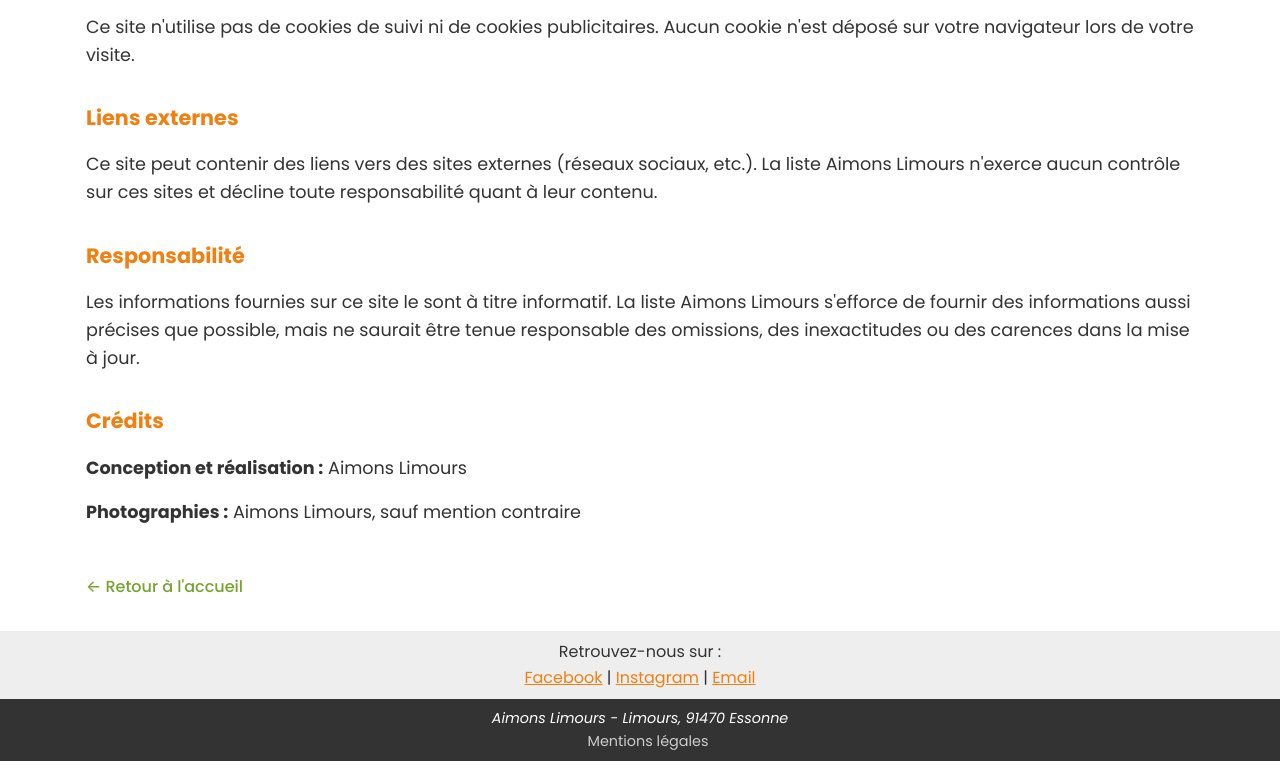
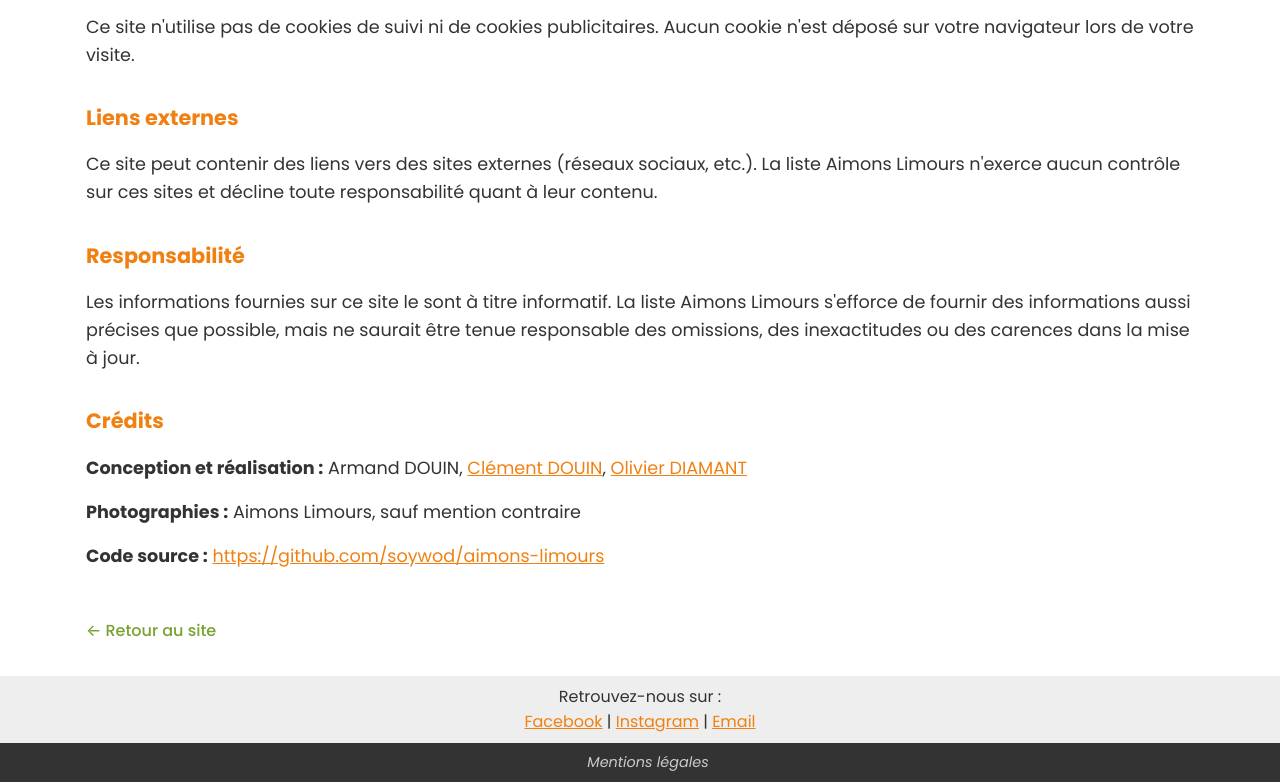
Before and after one commit to soywod/aimons-limours, a website: page declaration-campagne/mentions-legales.html in a window 1280 px wide. Shown: the part 1229-2011 px from the top of the page. Before the commit the page ends 1990 px from the top, so only its background shows below. Drawn offline with Linux system fonts and the light colour scheme; a web font is replaced by a local one.

Commit message:
clean all

```diff
--- a/declaration-campagne/mentions-legales.html
+++ b/declaration-campagne/mentions-legales.html
@@ -28,7 +28,7 @@
   </head>
   <body>
     <main class="container">
-      <a href="index.html" class="back-link">&larr; Retour à l'accueil</a>
+      <a href="index.html" class="back-link">&larr; Retour au site</a>
 
       <h1>Mentions légales</h1>
 
@@ -118,12 +118,22 @@
       </p>
 
       <h2>Crédits</h2>
-      <p><strong>Conception et réalisation :</strong> Aimons Limours</p>
+      <p>
+        <strong>Conception et réalisation :</strong> Armand DOUIN,
+        <a href="https://soywod.me/">Clément DOUIN</a>,
+        <a href="https://dogms.com/">Olivier DIAMANT</a>
+      </p>
       <p>
         <strong>Photographies :</strong> Aimons Limours, sauf mention contraire
       </p>
+      <p>
+        <strong>Code source :</strong>
+        <a href="https://github.com/soywod/aimons-limours"
+          >https://github.com/soywod/aimons-limours</a
+        >
+      </p>
 
-      <a href="index.html" class="back-link">&larr; Retour à l'accueil</a>
+      <a href="index.html" class="back-link">&larr; Retour au site</a>
     </main>
 
     <footer>
@@ -154,10 +164,9 @@
         </nav>
       </div>
     </footer>
-    <footer id="address">
+    <footer id="legal-notices">
       <div class="container">
-        <address>Aimons Limours - Limours, 91470 Essonne</address>
-        <a href="mentions-legales.html">Mentions légales</a>
+        <em><a href="mentions-legales.html">Mentions légales</a></em>
       </div>
     </footer>
   </body>
--- a/declaration-campagne/style.css
+++ b/declaration-campagne/style.css
@@ -109,19 +109,19 @@
   background: #eeeeee;
 }
 
-#address {
+#legal-notices {
   font-size: 0.9rem;
   background: #333333;
   color: white;
 }
 
-#address a {
+#legal-notices a {
   color: #cccccc;
   text-decoration: none;
   margin-left: 1rem;
 }
 
-#address a:hover {
+#legal-notices a:hover {
   color: white;
   text-decoration: underline;
 }
```
Also changed, not shown: declaration-campagne/index.html (+2 -3 lines), declaration-campagne/armand.jpeg (deleted), declaration-campagne/title.png (deleted), 1 other file.
